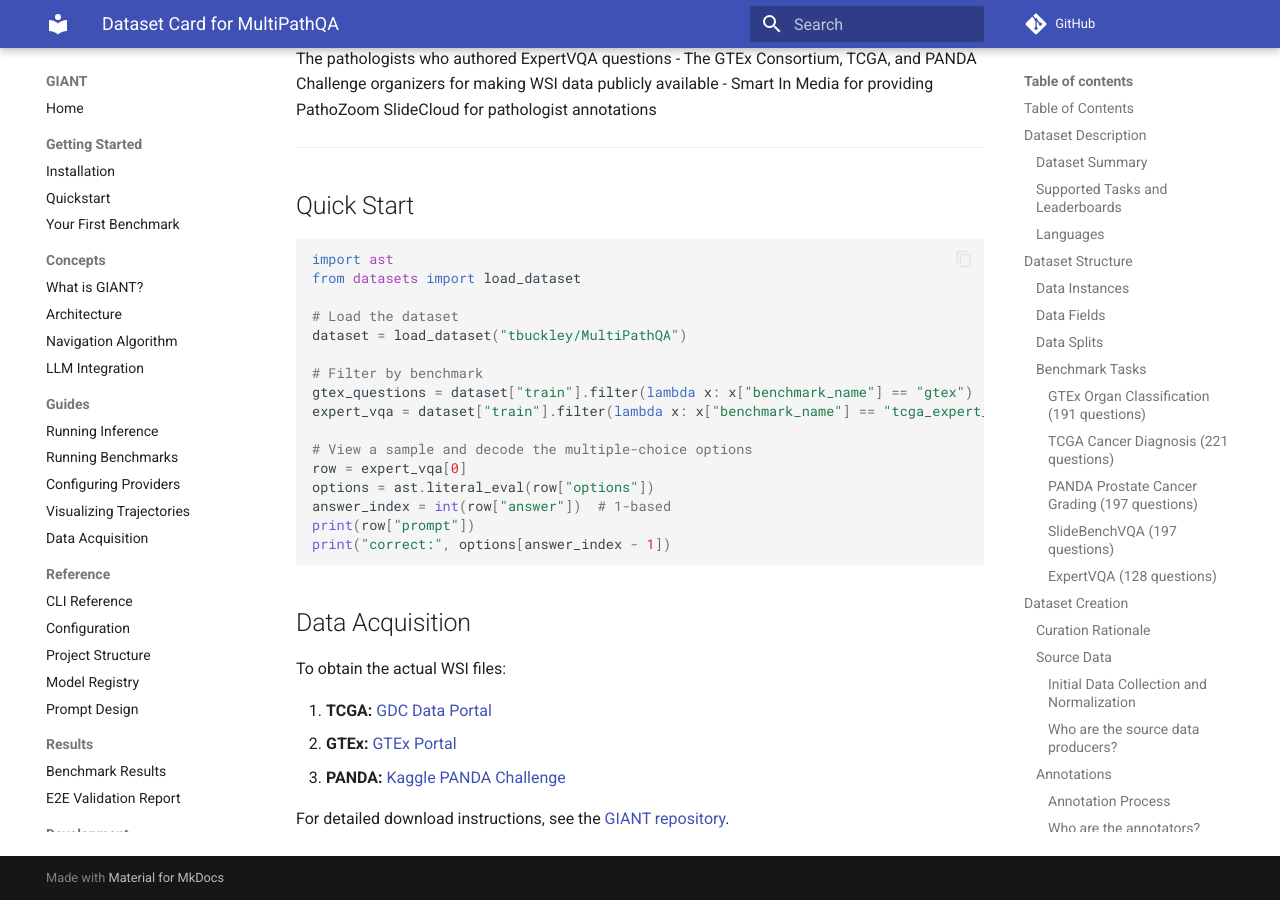
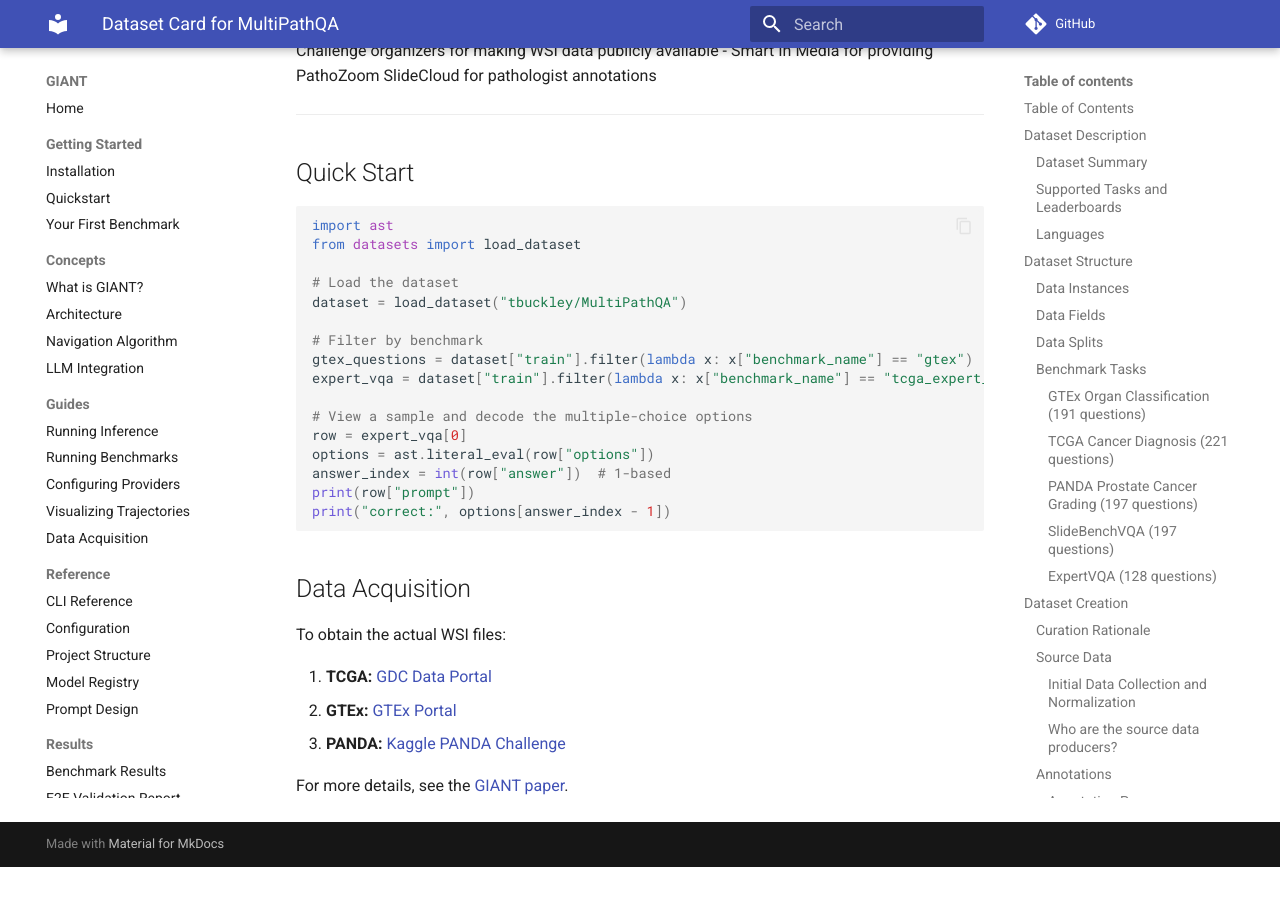
Before and after one commit to The-Obstacle-Is-The-Way/gigapixel-goblin, an MkDocs documentation site: the page built from docs/data/dataset-card.md, in a window 1280 px wide and 900 px high, scrolled down 8875 px. Built offline with MkDocs 1.6.1 and Material for MkDocs 9.7.7, drawn with Linux system fonts in a browser that asks for light colours; comment, search, counter and statistics services are not loaded; after the commit the page ends 9742 px from its top, so only the background shows below that; some of the changed text lies outside the part shown.

Commit message:
docs: remove repository link and update download instructions in MultiPathQA dataset card
- Removed the link to the GIANT repository from the dataset card for clarity.
- Updated the download instructions to direct users to the GIANT paper for more details, enhancing the focus on relevant resources.

```diff
--- a/docs/data/dataset-card.md
+++ b/docs/data/dataset-card.md
@@ -93,7 +93,6 @@
 ## Dataset Description
 
 - **Homepage:** [https://huggingface.co/datasets/tbuckley/MultiPathQA](https://huggingface.co/datasets/tbuckley/MultiPathQA)
-- **Repository:** [https://github.com/Harvard-Ophthalmology-AI-Lab/GIANT](https://github.com/Harvard-Ophthalmology-AI-Lab/GIANT)
 - **Paper:** [Navigating Gigapixel Pathology Images with Large Multimodal Models](https://arxiv.org/abs/2511.19652)
 - **Point of Contact:** Thomas A. Buckley (Harvard Medical School)
 
@@ -379,4 +378,4 @@
 2. **GTEx:** [GTEx Portal](https://gtexportal.org/)
 3. **PANDA:** [Kaggle PANDA Challenge](https://www.kaggle.com/c/prostate-cancer-grade-assessment)
 
-For detailed download instructions, see the [GIANT repository](https://github.com/Harvard-Ophthalmology-AI-Lab/GIANT).
+For more details, see the [GIANT paper](https://arxiv.org/abs/2511.19652).
```
Also changed, not shown: data/multipathqa/DATASET_CARD.md (+1 -2 lines).
